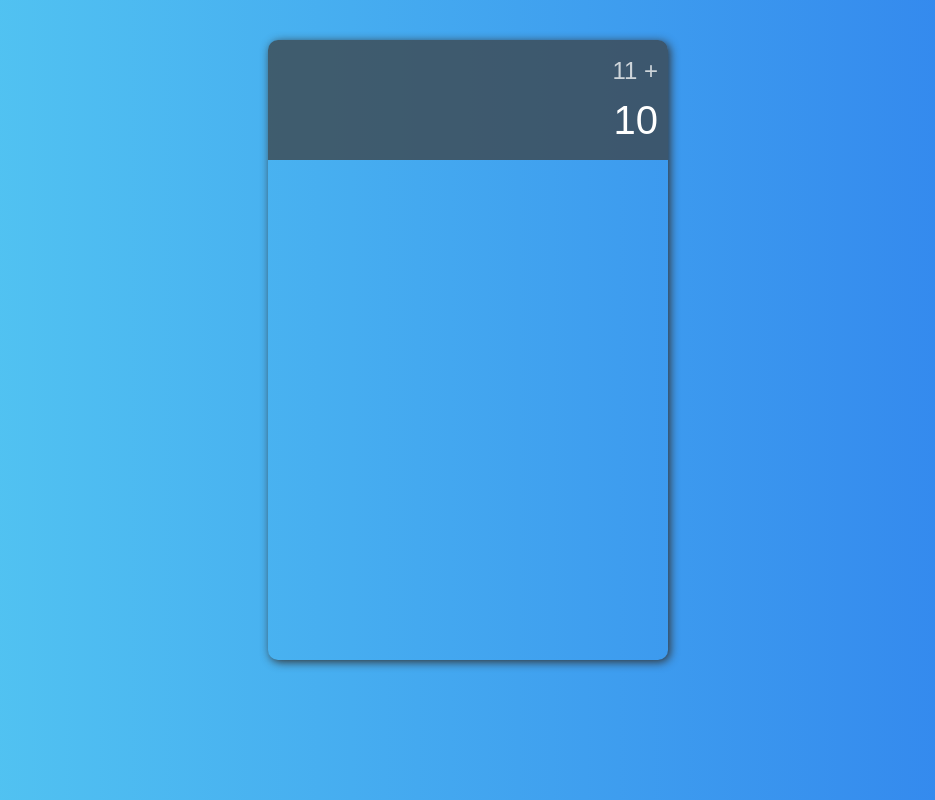
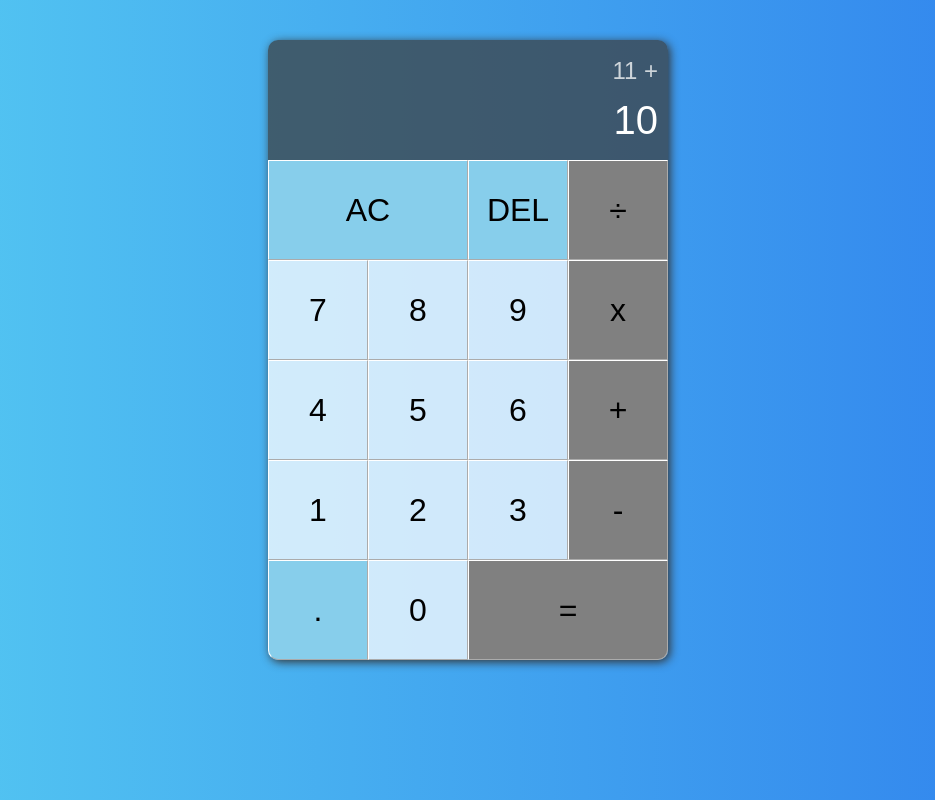
Before and after one commit to dovletg/react-calculator, a React (Create React App) app: page / in a window 1280 px wide. Shown: the whole page, without its empty margins (172-1107 px from the left). Built offline with nearby package versions, Linux system fonts and the light colour scheme.

Commit message:
created the button styled components

```diff
--- a/src/components/Calculator/Styled/index.js
+++ b/src/components/Calculator/Styled/index.js
@@ -35,3 +35,26 @@
   color: white;
   font-size: 2.5rem;
 `
+
+export const Button = styled.button`
+  cursor: pointer;
+  font-size: 2rem;
+  border: 1px outset white;
+  outline: none;
+  background-color: rgba(255, 255, 255, 0.75);
+  &:hover {
+    background-color: rgba(255, 255, 255, 0.9);
+  }
+
+  /* EXPENDED FORM EXAMPLE */
+  ${ function({ gridSpan }){
+    if(gridSpan){
+      return `grid-column: span ${gridSpan};`
+    }
+  }}
+
+  ${({operation}) => operation && `background-color: gray;`}
+  ${({control}) => control && `background-color: skyblue;`}
+  ${({equals}) => equals && `border-bottom-right-radius: 10px; background-color: gray;`}
+  ${({period}) => period && `border-bottom-left-radius: 10px; background-color: skyblue;`}
+`
--- a/src/components/Calculator/index.js
+++ b/src/components/Calculator/index.js
@@ -1,5 +1,5 @@
 import React from "react";
-import { Container, Current, Previous, Screen } from "./Styled";
+import { Container, Current, Previous, Screen, Button } from "./Styled";
 
 export default function Calculator() {
   return(
@@ -8,6 +8,24 @@
         <Previous>11 +</Previous>
         <Current>10</Current>
       </Screen>
+      <Button gridSpan={2} control>AC</Button>
+      <Button control>DEL</Button>
+      <Button operation>÷</Button>
+      <Button>7</Button>
+      <Button>8</Button>
+      <Button>9</Button>
+      <Button operation>x</Button>
+      <Button>4</Button>
+      <Button>5</Button>
+      <Button>6</Button>
+      <Button operation>+</Button>
+      <Button>1</Button>
+      <Button>2</Button>
+      <Button>3</Button>
+      <Button operation>-</Button>
+      <Button period>.</Button>
+      <Button>0</Button>
+      <Button gridSpan={2} equals>=</Button>
     </Container>
   )
 }
```
